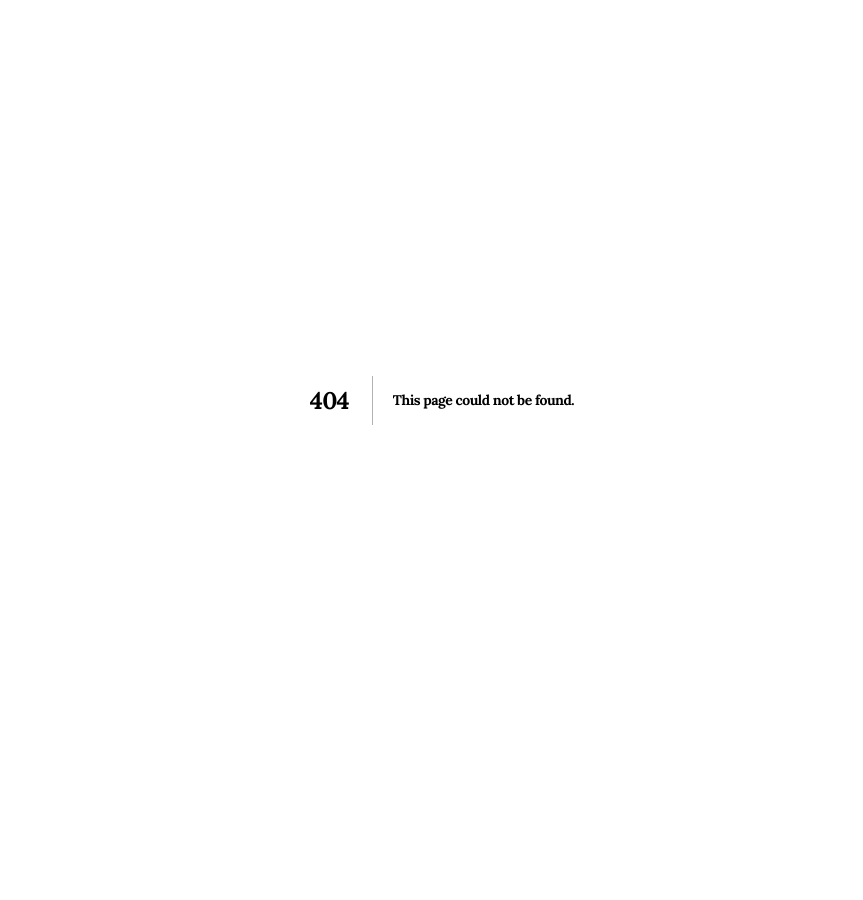
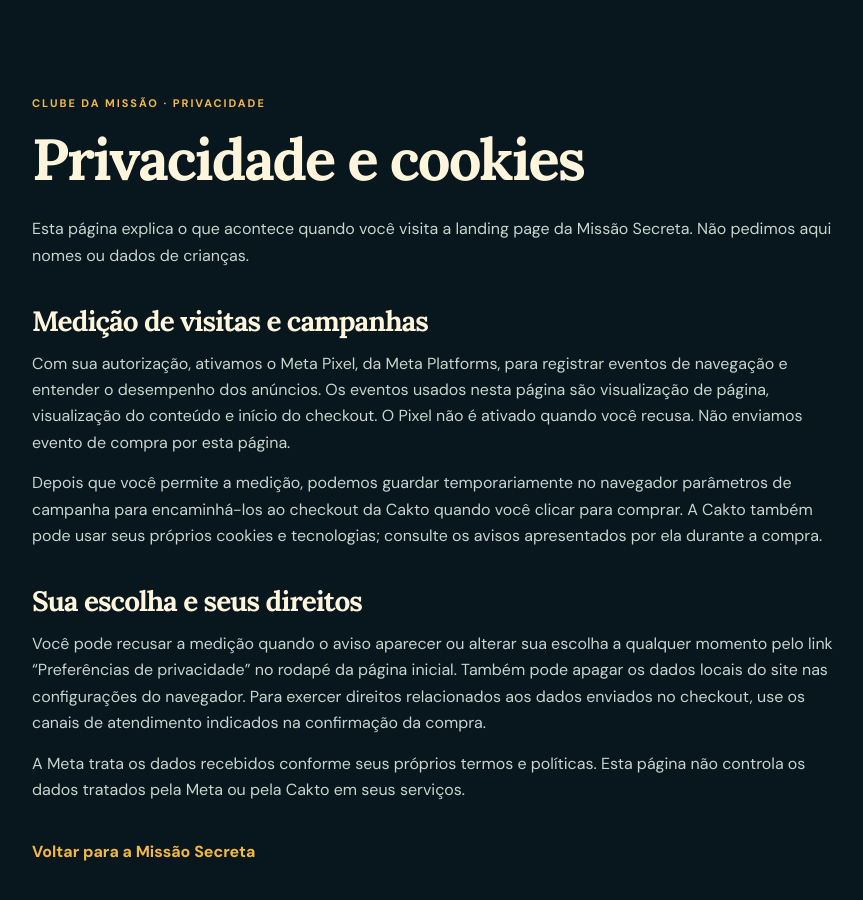
Before and after one commit to zenyxcore/lp-clube-da-missao, a Next.js app: page /privacidade in a window 1280 px wide. Before the commit this address had no page. Shown: the top 900 px of the page, without its empty margins (198-1061 px from the left). Before the commit the page ends 800 px from the top, so only its background shows below. Built offline with nearby package versions, Linux system fonts and the light colour scheme.

Commit message:
Configure Cakto checkout and Meta Pixel

```diff
--- /dev/null
+++ b/src/app/privacidade/page.tsx
@@ -0,0 +1,65 @@
+import Link from "next/link";
+
+export const metadata = {
+  title: "Privacidade e cookies | Clube da Missão",
+  description:
+    "Entenda como esta página usa cookies e o Meta Pixel para medir campanhas, e como alterar suas preferências.",
+};
+
+export default function PrivacyPage() {
+  return (
+    <main className="section">
+      <article className="container" style={{ maxWidth: 820 }}>
+        <span className="eyebrow">CLUBE DA MISSÃO · PRIVACIDADE</span>
+        <h1 style={{ fontSize: "clamp(34px, 7vw, 58px)", margin: "12px 0 22px" }}>
+          Privacidade e cookies
+        </h1>
+        <p>
+          Esta página explica o que acontece quando você visita a landing page
+          da Missão Secreta. Não pedimos aqui nomes ou dados de crianças.
+        </p>
+
+        <h2 style={{ fontSize: 28, margin: "36px 0 12px" }}>
+          Medição de visitas e campanhas
+        </h2>
+        <p>
+          Com sua autorização, ativamos o Meta Pixel, da Meta Platforms, para
+          registrar eventos de navegação e entender o desempenho dos anúncios.
+          Os eventos usados nesta página são visualização de página, visualização
+          do conteúdo e início do checkout. O Pixel não é ativado quando você
+          recusa. Não enviamos evento de compra por esta página.
+        </p>
+        <p style={{ marginTop: 14 }}>
+          Depois que você permite a medição, podemos guardar temporariamente no
+          navegador parâmetros de campanha para encaminhá-los ao checkout da
+          Cakto quando você clicar para comprar. A Cakto também pode usar seus
+          próprios cookies e tecnologias; consulte os avisos apresentados por
+          ela durante a compra.
+        </p>
+
+        <h2 style={{ fontSize: 28, margin: "36px 0 12px" }}>
+          Sua escolha e seus direitos
+        </h2>
+        <p>
+          Você pode recusar a medição quando o aviso aparecer ou alterar sua
+          escolha a qualquer momento pelo link “Preferências de privacidade” no
+          rodapé da página inicial. Também pode apagar os dados locais do site
+          nas configurações do navegador. Para exercer direitos relacionados aos
+          dados enviados no checkout, use os canais de atendimento indicados na
+          confirmação da compra.
+        </p>
+        <p style={{ marginTop: 14 }}>
+          A Meta trata os dados recebidos conforme seus próprios termos e
+          políticas. Esta página não controla os dados tratados pela Meta ou
+          pela Cakto em seus serviços.
+        </p>
+
+        <p style={{ marginTop: 36 }}>
+          <Link href="/" style={{ color: "var(--gold)", fontWeight: 700 }}>
+            Voltar para a Missão Secreta
+          </Link>
+        </p>
+      </article>
+    </main>
+  );
+}
--- a/src/components/analytics.tsx
+++ b/src/components/analytics.tsx
@@ -1,7 +1,7 @@
 "use client";
 import { useEffect, useState } from "react";
 import { offer } from "@/lib/config";
-import { campaignParams } from "@/lib/campaign";
+import { campaignParams, checkoutWithCampaign } from "@/lib/campaign";
 type Pixel = ((...args: unknown[]) => void) & {
   queue?: unknown[][];
   loaded?: boolean;
@@ -24,6 +24,18 @@ export function trackCheckout() {
         currency: offer.currency,
       });
   } catch {}
+}
+export function startCheckout() {
+  const target = offer.checkoutUrl || offer.interestUrl;
+  if (!target) return;
+  let remembered = "";
+  try {
+    remembered = sessionStorage.getItem("clube-lp:campaign") || "";
+  } catch {}
+  if (offer.checkoutUrl) trackCheckout();
+  window.location.assign(
+    checkoutWithCampaign(target, window.location.search, remembered),
+  );
 }
 export function Analytics() {
   const [open, setOpen] = useState(false);
--- a/src/components/offer.tsx
+++ b/src/components/offer.tsx
@@ -12,8 +12,8 @@ import {
   referencePriceLabel,
   installmentPriceLabel,
 } from "@/lib/config";
-import { checkoutWithCampaign, offerExpired } from "@/lib/campaign";
-import { trackCheckout } from "./analytics";
+import { offerExpired } from "@/lib/campaign";
+import { startCheckout } from "./analytics";
 import { Art, Heading, useClock } from "./shared";
 export function CheckoutButton({
   label = "Quero comprar essa aventura",
@@ -24,22 +24,12 @@ export function CheckoutButton({
   const expired = now !== null && offerExpired(offer.endsAt, now);
   const target = offer.checkoutUrl || offer.interestUrl;
   const active = Boolean(target) && !expired && (!offer.endsAt || now !== null);
-  function visit() {
-    let remembered = "";
-    try {
-      remembered = sessionStorage.getItem("clube-lp:campaign") || "";
-    } catch {}
-    if (offer.checkoutUrl) trackCheckout();
-    window.location.assign(
-      checkoutWithCampaign(target, window.location.search, remembered),
-    );
-  }
   return (
     <>
       <button
         className="button purchase"
         disabled={!active}
-        onClick={visit}
+        onClick={startCheckout}
         data-cta-action="checkout"
         data-cta-placement="offer"
       >
--- a/src/components/shared.tsx
+++ b/src/components/shared.tsx
@@ -4,6 +4,8 @@ import Image from "next/image";
 import { useEffect, useState } from "react";
 import { motion, useReducedMotion } from "motion/react";
 import { ArrowRight } from "lucide-react";
+import { offer } from "@/lib/config";
+import { startCheckout } from "./analytics";
 export function Art({
   name,
   className = "",
@@ -77,11 +79,23 @@ export function Cta({
   secondary?: boolean;
   placement?: string;
 }) {
+  const checkoutTarget = offer.checkoutUrl || offer.interestUrl;
+  const href = secondary
+    ? "#como-funciona"
+    : checkoutTarget || "#oferta";
   return (
     <a
       className={`button ${secondary ? "secondary" : ""}`}
-      href={secondary ? "#como-funciona" : "#oferta"}
-      data-cta-action={secondary ? "how-it-works" : "view-offer"}
+      href={href}
+      onClick={
+        !secondary && checkoutTarget
+          ? (event) => {
+              event.preventDefault();
+              startCheckout();
+            }
+          : undefined
+      }
+      data-cta-action={secondary ? "how-it-works" : "checkout"}
       data-cta-placement={placement}
     >
       {children}
--- a/src/lib/config.ts
+++ b/src/lib/config.ts
@@ -25,17 +25,21 @@ export const offer = {
   purchaseLabel: "Compra única",
   maxAdventurers: 3,
   currency: "BRL",
-  checkoutUrl: safeUrl(process.env.NEXT_PUBLIC_CHECKOUT_URL),
+  checkoutUrl:
+    safeUrl(process.env.NEXT_PUBLIC_CHECKOUT_URL) ||
+    "https://pay.cakto.com.br/3799kdi_1205399",
   interestUrl: safeUrl(process.env.NEXT_PUBLIC_INTEREST_URL),
   endsAt: process.env.NEXT_PUBLIC_OFFER_END_AT || "",
   videoUrl: safeUrl(process.env.NEXT_PUBLIC_DEMO_VIDEO_URL), // Arquivo MP4/WebM, sem autoplay.
-  metaPixelId:
-    safeUrl(process.env.NEXT_PUBLIC_PRIVACY_URL) &&
-    /^\d{5,20}$/.test(process.env.NEXT_PUBLIC_META_PIXEL_ID || "")
-      ? process.env.NEXT_PUBLIC_META_PIXEL_ID!
-      : "",
+  metaPixelId: /^\d{5,20}$/.test(
+    process.env.NEXT_PUBLIC_META_PIXEL_ID || "1094666426766908",
+  )
+    ? process.env.NEXT_PUBLIC_META_PIXEL_ID || "1094666426766908"
+    : "",
   termsUrl: safeUrl(process.env.NEXT_PUBLIC_TERMS_URL),
-  privacyUrl: safeUrl(process.env.NEXT_PUBLIC_PRIVACY_URL),
+  privacyUrl:
+    safeUrl(process.env.NEXT_PUBLIC_PRIVACY_URL) ||
+    "https://lpclubedamissao.vercel.app/privacidade",
   supportUrl: safeUrl(process.env.NEXT_PUBLIC_SUPPORT_URL),
   accessDelivery:
     "Receba o acesso pelo e-mail e pelo WhatsApp informados na compra.",
```
Also changed, not shown: 2 other files (tests, documents, lock files or other folders).
